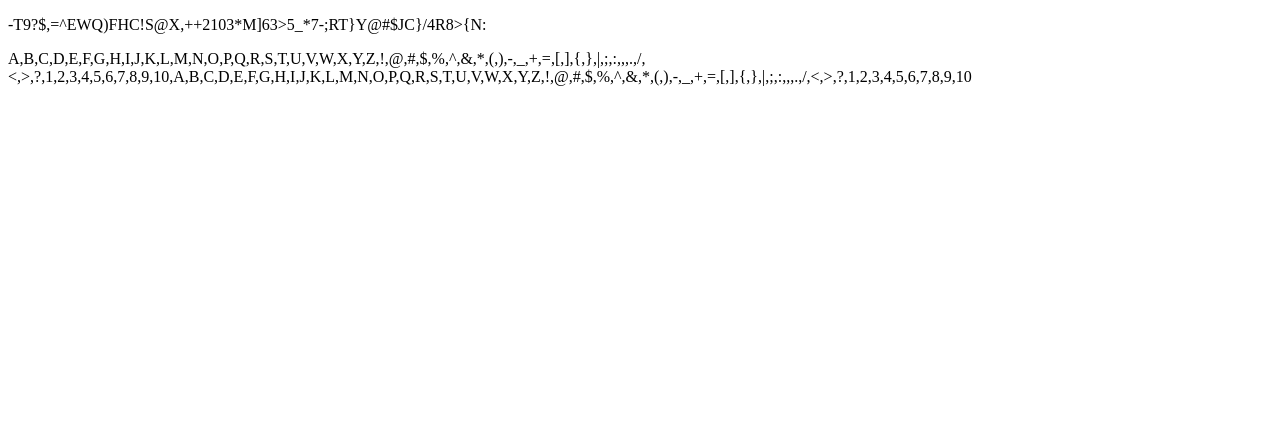
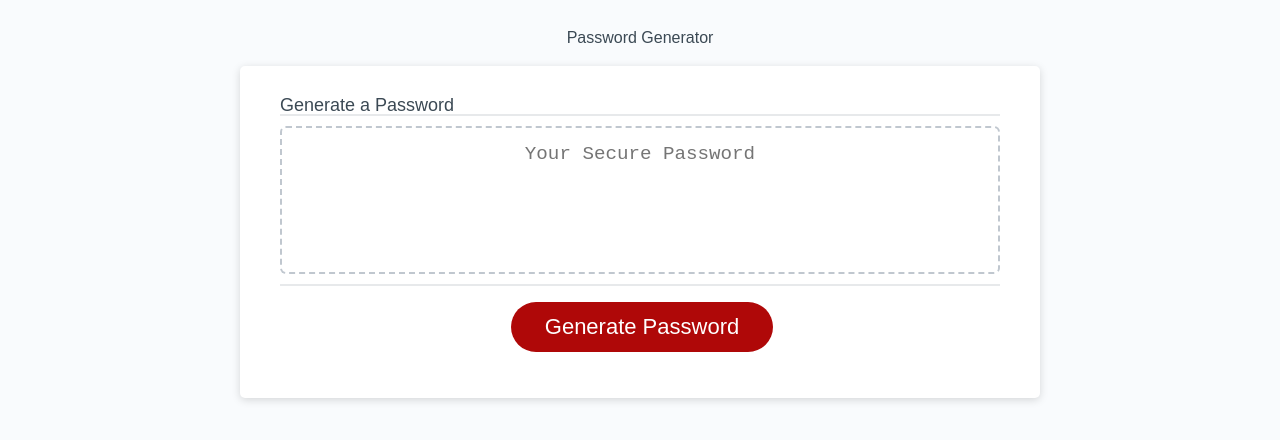
Before and after one commit to BeginnerLevelUP/03-Challenge-UCONN, a plain HTML site: page Given Code/index.html in a window 1280 px wide. Drawn offline with Linux system fonts and the light colour scheme.

Commit message:
time to merge the

```diff
--- a/Given Code/index.html
+++ b/Given Code/index.html
@@ -1,13 +1,35 @@
 <!DOCTYPE html>
 <html lang="en">
-<head>
-  <meta charset="UTF-8">
-  <meta name="viewport" content="width=device-width, initial-scale=1.0">
-  <title>Document</title>
-</head>
-<body>
-  <p id="testing"></p>
-  <p id="testing2"></p>
-  <script src="script.js"></script>
-</body>
+  <head>
+    <meta charset="UTF-8" />
+    <meta name="viewport" content="width=device-width, initial-scale=1.0" />
+    <meta http-equiv="X-UA-Compatible" content="ie=edge" />
+    <title>Password Generator</title>
+    <link rel="stylesheet" href="/My Code/reset.css">
+    <link rel="stylesheet" href="style.css" />
+  </head>
+  <body>
+    <div class="wrapper">
+      <header>
+        <h1>Password Generator</h1>
+      </header>
+      <div class="card">
+        <div class="card-header">
+          <h2>Generate a Password</h2>
+        </div>
+        <div class="card-body">
+          <textarea
+            readonly
+            id="password"
+            placeholder="Your Secure Password"
+            aria-label="Generated Password"
+          ></textarea>
+        </div>
+        <div class="card-footer">
+          <button id="generate" class="btn">Generate Password</button>
+        </div>
+      </div>
+    </div>
+    <script src="script.js"></script>
+  </body>
 </html>
--- /dev/null
+++ b/Given Code/style.css
@@ -0,0 +1,137 @@
+*,
+*::before,
+*::after {
+  box-sizing: border-box;
+}
+
+html,
+body,
+.wrapper {
+  height: 100%;
+  margin: 0;
+  padding: 0;
+}
+
+body {
+  font-family: sans-serif;
+  background-color: #f9fbfd;
+}
+
+.wrapper {
+  padding-top: 30px;
+  padding-left: 20px;
+  padding-right: 20px;
+}
+
+header {
+  text-align: center;
+  padding: 20px;
+  padding-top: 0px;
+  color: hsl(206, 17%, 28%);
+}
+
+.card {
+  background-color: hsl(0, 0%, 100%);
+  border-radius: 5px;
+  border-width: 1px;
+  box-shadow: rgba(0, 0, 0, 0.15) 0px 2px 8px 0px;
+  color: hsl(206, 17%, 28%);
+  font-size: 18px;
+  margin: 0 auto;
+  max-width: 800px;
+  padding: 30px 40px;
+}
+
+.card-header::after {
+  content: " ";
+  display: block;
+  width: 100%;
+  background: #e7e9eb;
+  height: 2px;
+}
+
+.card-body {
+  min-height: 100px;
+}
+
+.card-footer {
+  text-align: center;
+}
+
+.card-footer::before {
+  content: " ";
+  display: block;
+  width: 100%;
+  background: #e7e9eb;
+  height: 2px;
+}
+
+.card-footer::after {
+  content: " ";
+  display: block;
+  clear: both;
+}
+
+.btn {
+  border: none;
+  background-color: hsl(360, 91%, 36%);
+  border-radius: 25px;
+  box-shadow: rgba(0, 0, 0, 0.1) 0px 1px 6px 0px rgba(0, 0, 0, 0.2) 0px 1px 1px
+    0px;
+  color: hsl(0, 0%, 100%);
+  display: inline-block;
+  font-size: 22px;
+  line-height: 22px;
+  margin: 16px 16px 16px 20px;
+  padding: 14px 34px;
+  text-align: center;
+  cursor: pointer;
+}
+
+button[disabled] {
+  cursor: default;
+  background: #c0c7cf;
+}
+
+.float-right {
+  float: right;
+}
+
+#password {
+  -webkit-appearance: none;
+  -moz-appearance: none;
+  appearance: none;
+  border: none;
+  display: block;
+  width: 100%;
+  padding-top: 15px;
+  padding-left: 15px;
+  padding-right: 15px;
+  padding-bottom: 85px;
+  font-size: 1.2rem;
+  text-align: center;
+  margin-top: 10px;
+  margin-bottom: 10px;
+  border: 2px dashed #c0c7cf;
+  border-radius: 6px;
+  resize: none;
+  overflow: hidden;
+}
+
+@media (max-width: 690px) {
+  .btn {
+    font-size: 1rem;
+    margin: 16px 0px 0px 0px;
+    padding: 10px 15px;
+  }
+
+  #password {
+    font-size: 1rem;
+  }
+}
+
+@media (max-width: 500px) {
+  .btn {
+    font-size: 0.8rem;
+  }
+}
```
